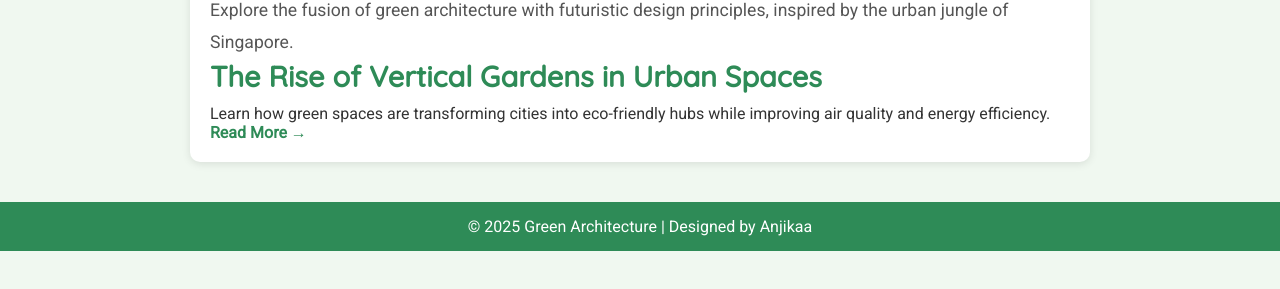
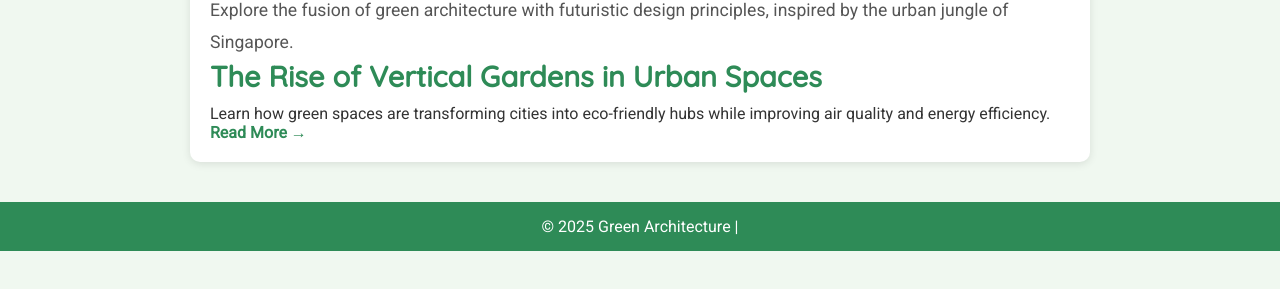
Before and after one commit to ak12ar/Architecture, a plain HTML site: page index.html in a window 1280 px wide. Shown: the part 253-542 px from the top of the page. Drawn offline with Linux system fonts and the light colour scheme.

Commit message:
Update index.html

```diff
--- a/index.html
+++ b/index.html
@@ -34,7 +34,7 @@
   </main>
 
   <footer>
-    <p>© 2025 Green Architecture | Designed by Anjikaa</p>
+    <p>© 2025 Green Architecture |</p>
   </footer>
 </body>
 </html>
```
